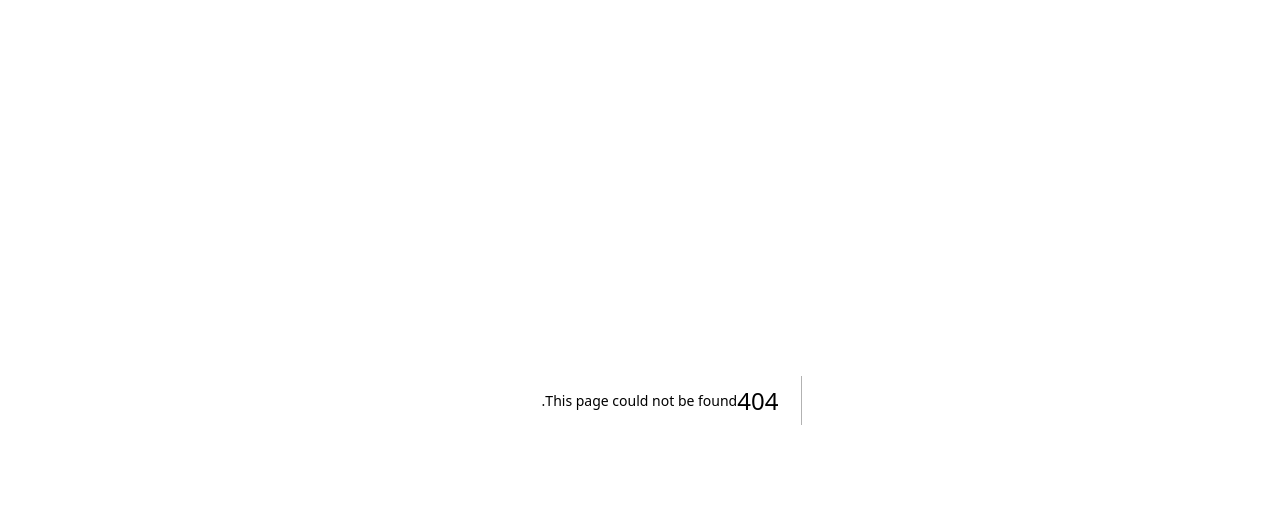
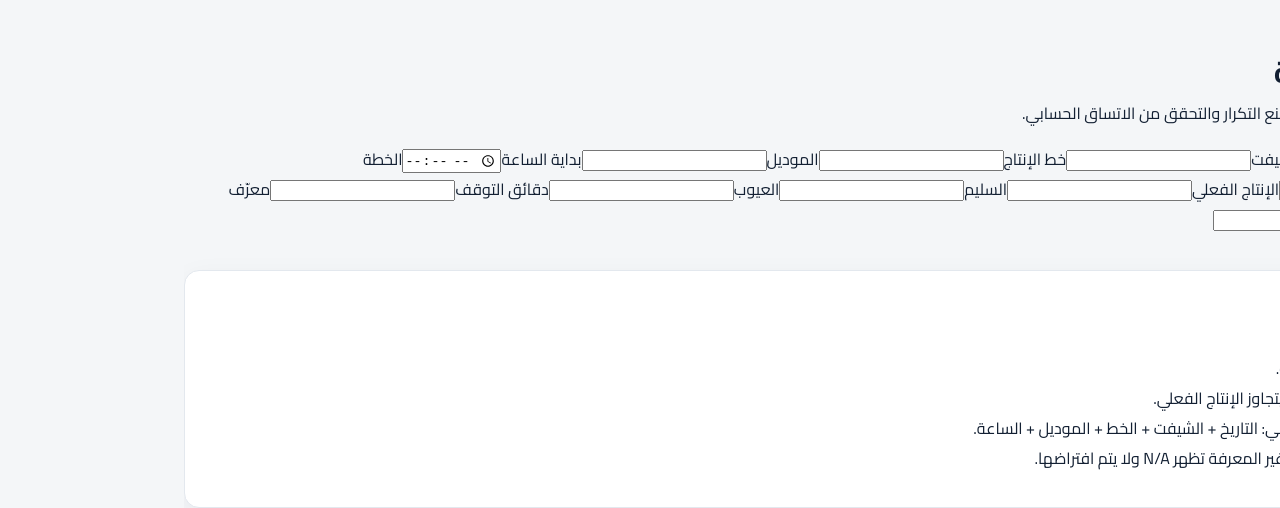
Before and after one commit to mohamedfayznada-jpg/REF-A-Operations-Hub, a Next.js app: page /production in a window 1280 px wide. Before the commit this address had no page. Shown: the top 508 px of the page. Built offline with nearby package versions, Linux system fonts and the light colour scheme; no server answers.

Commit message:
feat: add hourly production entry module

```diff
--- /dev/null
+++ b/src/app/production/page.tsx
@@ -0,0 +1,19 @@
+"use client";
+
+import { FormEvent, useState } from "react";
+import { createHourlyProduction } from "@/lib/production";
+
+export default function ProductionPage() {
+  const [form, setForm] = useState({ businessDate: "", shiftId: "", lineId: "", modelId: "", hourStart: "", planQty: "", actualQty: "", goodQty: "", defectQty: "", downtimeMinutes: "", enteredBy: "" });
+  const [message, setMessage] = useState("");
+  const set = (key: string, value: string) => setForm((p) => ({ ...p, [key]: value }));
+  async function submit(e: FormEvent) {
+    e.preventDefault(); setMessage("جاري الحفظ…");
+    try {
+      await createHourlyProduction({ ...form, planQty: Number(form.planQty || 0), actualQty: Number(form.actualQty || 0), goodQty: Number(form.goodQty || 0), defectQty: Number(form.defectQty || 0), downtimeMinutes: Number(form.downtimeMinutes || 0) });
+      setMessage("تم تسجيل ساعة الإنتاج بنجاح.");
+    } catch (err) { setMessage(err instanceof Error ? err.message : "تعذر الحفظ"); }
+  }
+  const fields = [["businessDate","التاريخ","date"],["shiftId","الشيفت","text"],["lineId","خط الإنتاج","text"],["modelId","الموديل","text"],["hourStart","بداية الساعة","time"],["planQty","الخطة","number"],["actualQty","الإنتاج الفعلي","number"],["goodQty","السليم","number"],["defectQty","العيوب","number"],["downtimeMinutes","دقائق التوقف","number"],["enteredBy","معرّف المستخدم","text"]];
+  return <main className="module-page"><header><a href="/">← مركز التحكم</a><p className="eyebrow">PRODUCTION / HOURLY</p><h1>الإنتاج بالساعة</h1><p>تسجيل معاملات الإنتاج مع منع التكرار والتحقق من الاتساق الحسابي.</p></header><form onSubmit={submit} className="form-grid">{fields.map(([key,label,type])=><label key={key}>{label}<input required={!["planQty","actualQty","goodQty","defectQty","downtimeMinutes"].includes(key)} type={type} min={type === "number" ? "0" : undefined} value={form[key as keyof typeof form]} onChange={e=>set(key,e.target.value)} /></label>)}<div className="form-actions"><button type="submit">حفظ المعاملة</button><span>{message}</span></div></form><section className="panel"><h2>قواعد البيانات</h2><ul><li>لا يسمح بقيم سالبة.</li><li>السليم + العيوب لا يتجاوز الإنتاج الفعلي.</li><li>المعاملة الفريدة هي: التاريخ + الشيفت + الخط + الموديل + الساعة.</li><li>الأهداف والمعايير غير المعرفة تظهر N/A ولا يتم افتراضها.</li></ul></section></main>;
+}
```
